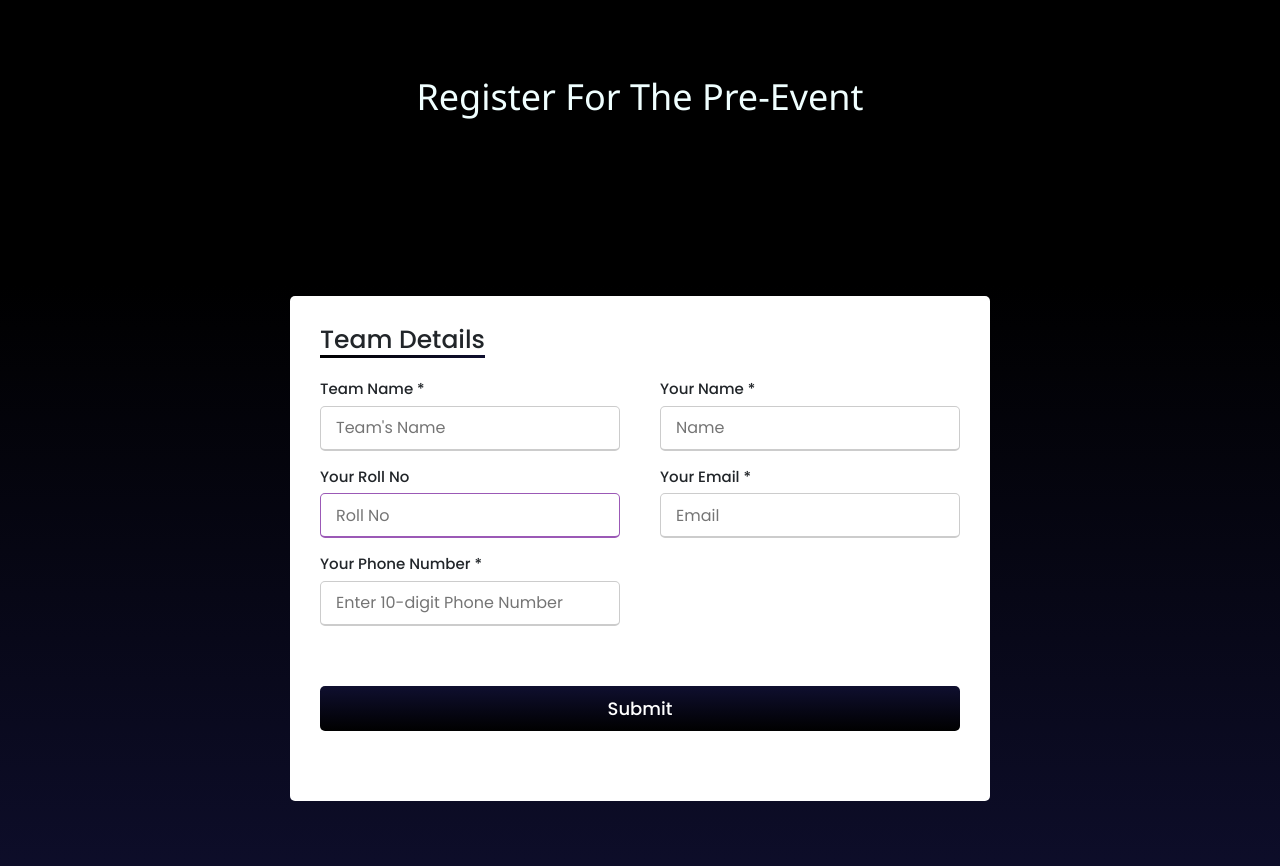
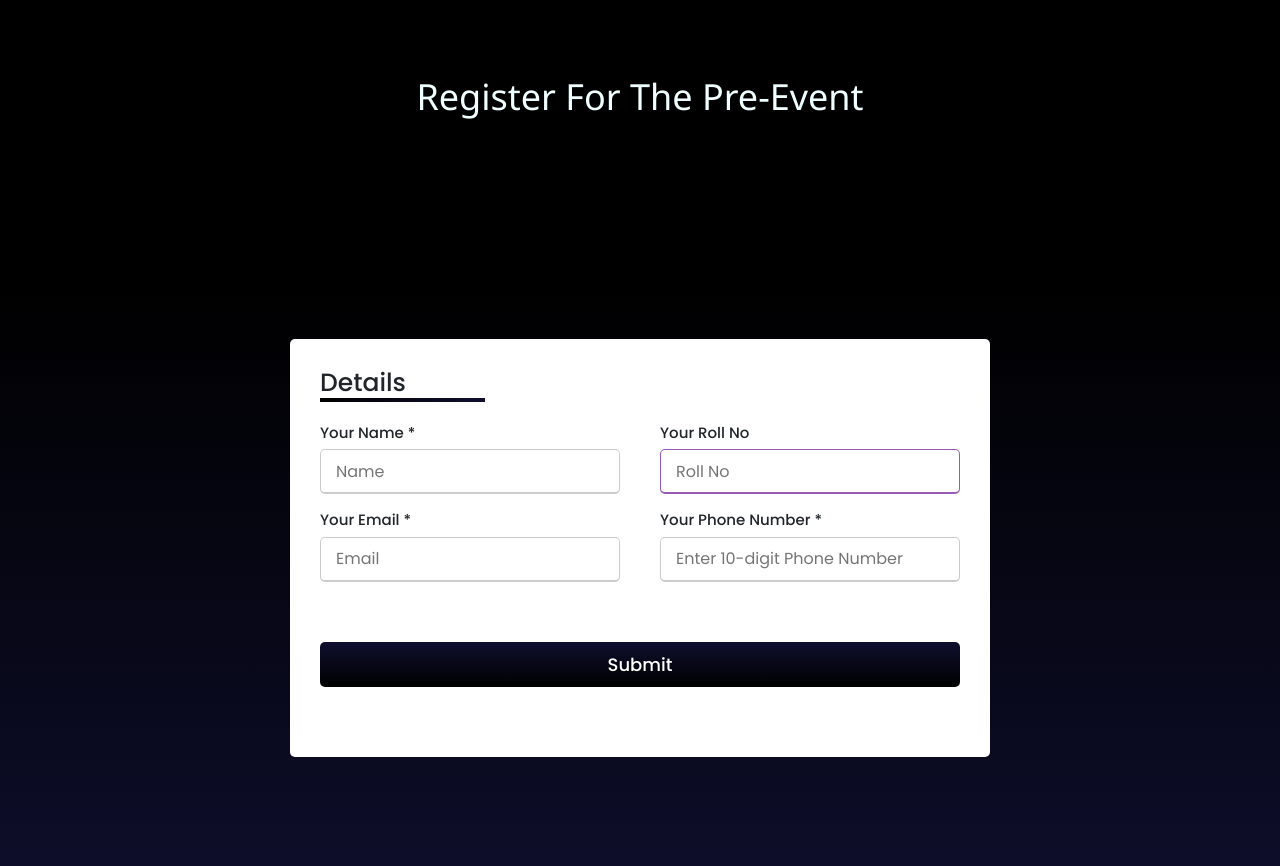
Before and after one commit to Avirat201189221/Hackonix-2022, a Django app: page /register in a window 1280 px wide. Shown: the top 866 px of the page. Run offline with Django 4.2, Linux system fonts and the light colour scheme.

Commit message:
modify register form

```diff
--- a/Hackonix-Website/app/models.py
+++ b/Hackonix-Website/app/models.py
@@ -2,7 +2,7 @@ from django.db import models
 
 # Create your models here.
 class HackathonTeam(models.Model):
-    team_name=models.CharField(max_length=12, blank=False)
+    team_name=models.CharField(max_length=12,default="",null=True, blank=True)
     # Team Leader
     leader_name= models.CharField(max_length=22, blank=False)
     leader_roll_no=models.CharField(max_length=9, blank=False)
--- a/Hackonix-Website/templates/register.html
+++ b/Hackonix-Website/templates/register.html
@@ -24,14 +24,14 @@
   {% endfor %}
   <div class="form-body">
     <div class="container">
-      <div class="title">Team Details</div>
+      <div class="title">Details</div>
       <form action="register" method="post">
         {% csrf_token %}
         <div class="user__details">
-          <div class="input__box">
+          {% comment %} <div class="input__box">
             <span class="details">Team Name *</span>
             <input type="text" placeholder="Team's Name" required name="teamname" />
-          </div>
+          </div> {% endcomment %}
 
           <div class="input__box">
             <span class="details">Your Name *</span>
```
Also changed, not shown: Hackonix-Website/app/migrations/0007_alter_hackathonteam_team_name.py (added), Hackonix-Website/db.sqlite3.
